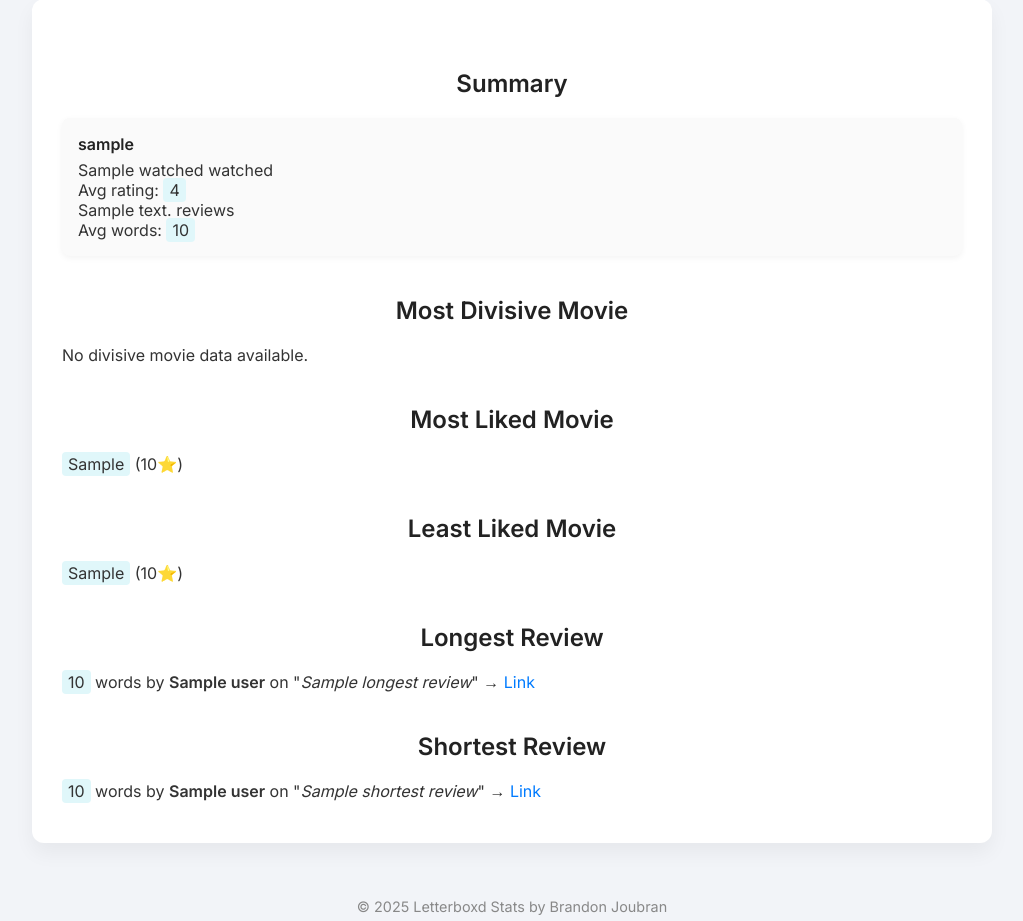
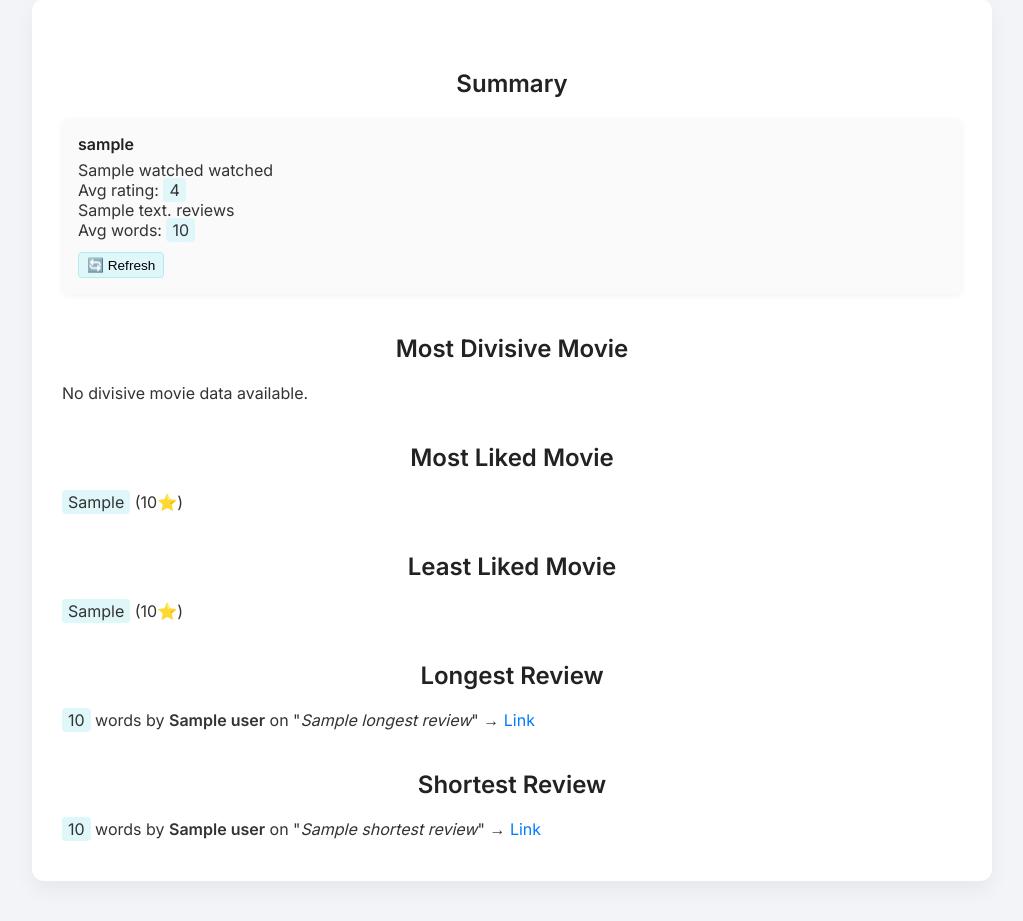
Before and after one commit to brandonjoubran/cinephiles, a Flask app: template templates/index.html in a window 1280 px wide. Shown: the part 93-1014 px from the top of the page, without its empty margins (128-1151 px from the left). Run offline with Flask 3, Linux system fonts and the light colour scheme; the template is opened without the code that fills it: most values are stand-ins (such as "Sample title", 1, 10 or a date in 2020).

Commit message:
updated ui with refresh button

```diff
--- a/templates/index.html
+++ b/templates/index.html
@@ -132,11 +132,18 @@
         <div class="summary-grid">
             {% for user in summary %}
             <div class="summary-card">
-                <strong>{{ user.username }}</strong>
-                {{ user.watched }} watched<br>
-                Avg rating: <span class="highlight">{{ user.avg_rating }}</span><br>
-                {{ user.reviews }} reviews<br>
-                Avg words: <span class="highlight">{{ user.avg_words }}</span>
+                <form action="{{ url_for('refresh_user', username=user.username) }}" method="post" style="display: flex; flex-direction: column; gap: 6px;">
+                    <div>
+                        <strong>{{ user.username }}</strong>
+                        {{ user.watched }} watched<br>
+                        Avg rating: <span class="highlight">{{ user.avg_rating }}</span><br>
+                        {{ user.reviews }} reviews<br>
+                        Avg words: <span class="highlight">{{ user.avg_words }}</span>
+                    </div>
+                    <button type="submit" style="margin-top: 6px; align-self: flex-start; padding: 4px 8px; font-size: 0.85rem; background-color: #e0f7fa; border: 1px solid #b2ebf2; border-radius: 4px; cursor: pointer;">
+                        🔄 Refresh
+                    </button>
+                </form>
             </div>
             {% endfor %}
         </div>
```
